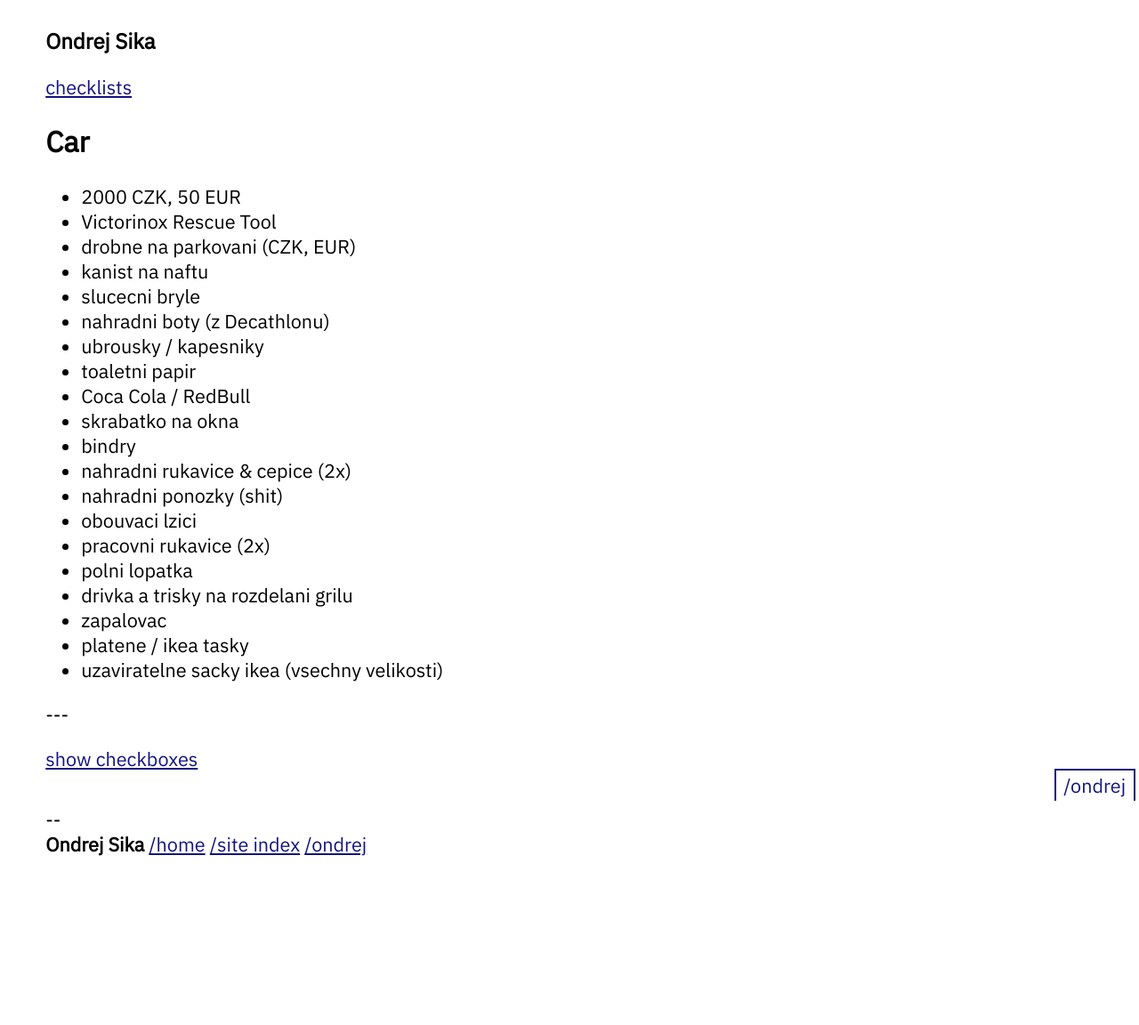
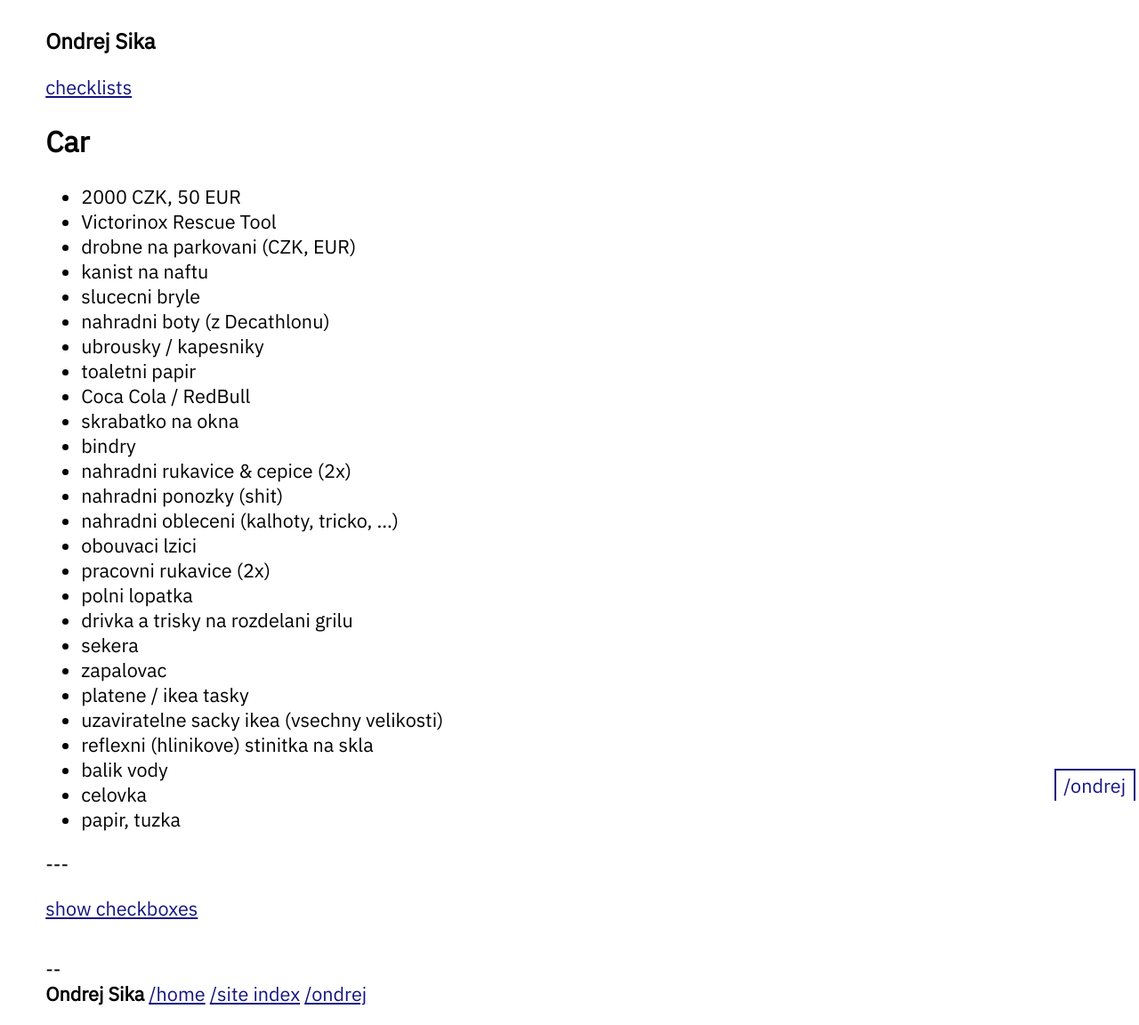
Before and after one commit to ondrejsika/ondrejsika.com, a Jekyll site: the page built from ondrej/checklists/car.md, in a window 1280 px wide. Shown: the whole page at 89% size. Built offline with Jekyll 4.4.1, drawn with Linux system fonts in a browser that asks for light colours; before the commit the page ends 984 px from its top, so only the background shows below that.

Commit message:
content(ondrej/checklists/car): Add new stuff to checklist

```diff
--- a/ondrej/checklists/car.md
+++ b/ondrej/checklists/car.md
@@ -20,10 +20,16 @@
 - bindry
 - nahradni rukavice & cepice (2x)
 - nahradni ponozky (shit)
+- nahradni obleceni (kalhoty, tricko, ...)
 - obouvaci lzici
 - pracovni rukavice (2x)
 - polni lopatka
 - drivka a trisky na rozdelani grilu
+- sekera
 - zapalovac
 - platene / ikea tasky
 - uzaviratelne sacky ikea (vsechny velikosti)
+- reflexni (hlinikove) stinitka na skla
+- balik vody
+- celovka
+- papir, tuzka
```
